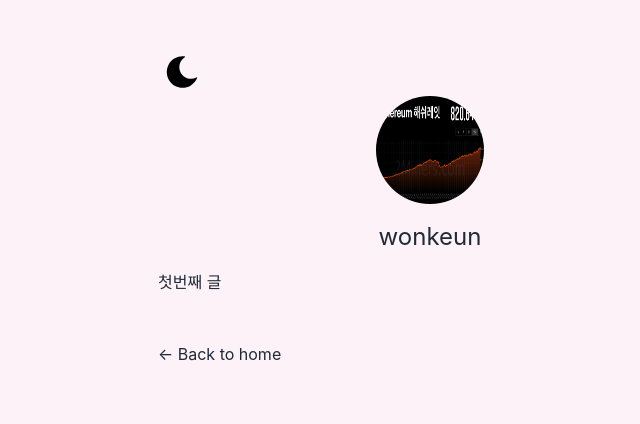
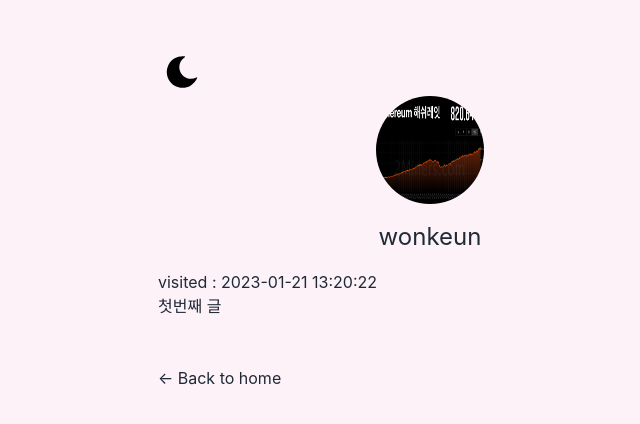
Before and after one commit to asdasfafsf/nextjs-blog, a Next.js app: page /posts/first-post in a window 1280 px wide. Shown: the top 424 px of the page, without its empty margins (210-850 px from the left). Built offline with nearby package versions, Linux system fonts and the light colour scheme.

Commit message:
middle commit

```diff
--- a/pages/_app.js
+++ b/pages/_app.js
@@ -1,12 +1,19 @@
 import '../styles/globals.css'
 import Layout from '@/components/Layout'
 import { useRouter } from 'next/router'
+import { useState } from 'react';
+import { format } from 'date-fns'
 
 export default function App({Component, pageProps}) {
     const router = useRouter();
+    const [visitedTime] = useState(format(new Date(), 'yyyy-MM-dd HH:mm:ss'));
+
     return (
         <Layout home={router.pathname === '/'}>
-            <Component {...pageProps}/>
+            <div>
+                visited : {visitedTime}
+            </div>
+            <Component {...pageProps} pathname={router.pathname}/>
         </Layout>
     )
 }
--- a/pages/posts/[id].js
+++ b/pages/posts/[id].js
@@ -2,11 +2,10 @@
 import { getAllPostIds, getPostData } from '../../lib/posts';
 import utilStyles from '../../styles/utils.module.css';
 import Head from 'next/head';
-import Date from '@components/date';
-import { useRouter } from 'next/router';
+import Date from '../../components/date'
 import { MDXRemote } from 'next-mdx-remote';
-import CodeBlock from '@components/CodeBlock';
-import Button from '@components/Button';
+import CodeBlock from '@/components/CodeBlock';
+import Button from '@/components/Button';
 
 import dynamic from 'next/dynamic';
 
@@ -24,7 +23,7 @@ export function getStaticPaths() {
 }
 
 
-export async function getStaticProps( { params, preview }) {
+export async function getStaticProps( { params, preview, pathname }) {
     console.log(`>>>>>>>> ${preview}`)
     const postData = await getPostData(params.id);
     return {
@@ -35,7 +34,7 @@ export async function getStaticProps( { params, preview }) {
 }
 
 
-export default function Post({ postData }) {
+export default function Post({ postData, pathname }) {
     // const router = useRouter();
 
     // if (router.isFallback) {
@@ -51,6 +50,7 @@ export default function Post({ postData }) {
       </Head>
       <article>
         <h1 className={utilStyles.headingXl}>{postData.title}</h1>
+        <h2>{pathname}</h2>
         <div className={utilStyles.lightText}>
           <Date dateString={postData.date} />
         </div>
```
